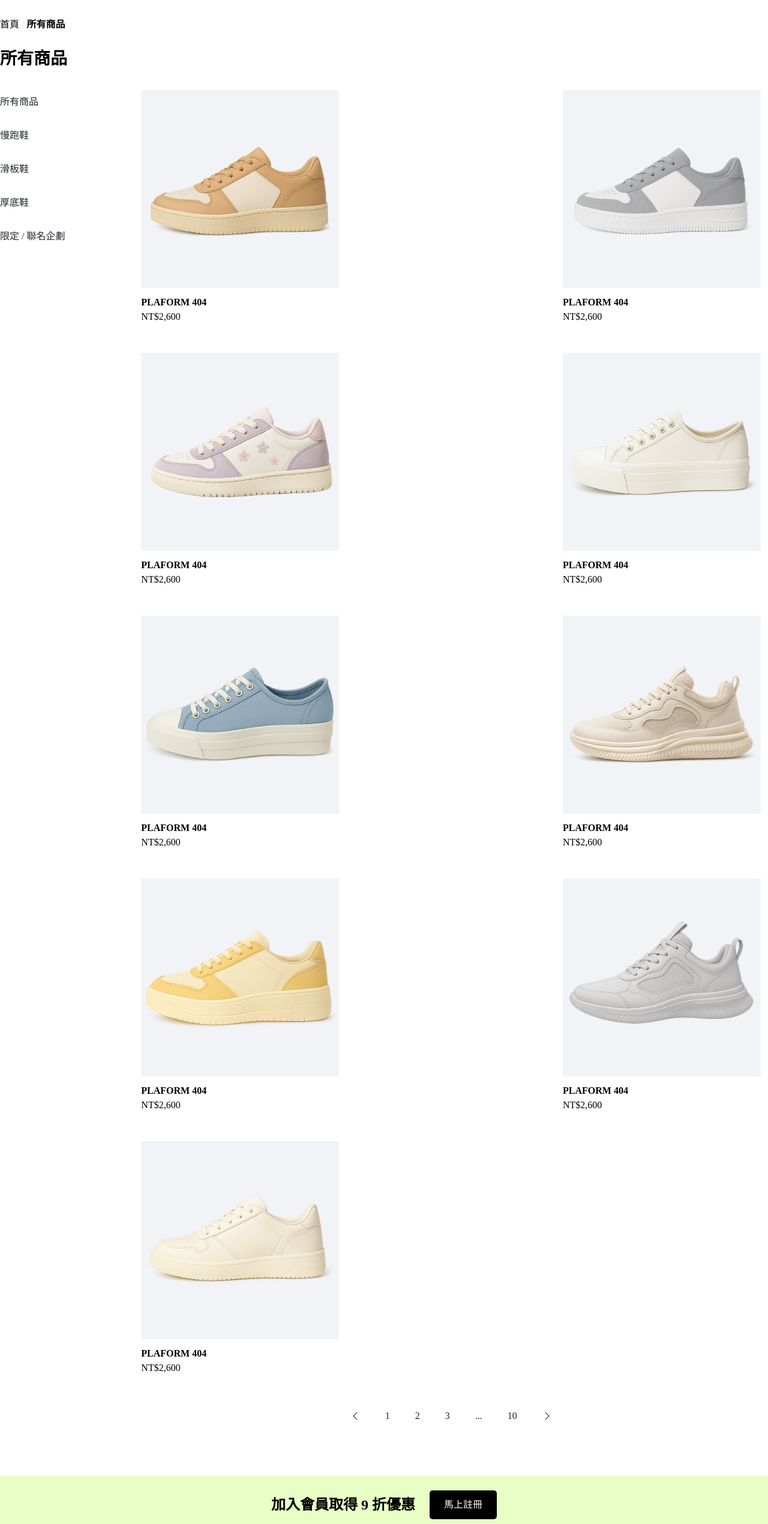
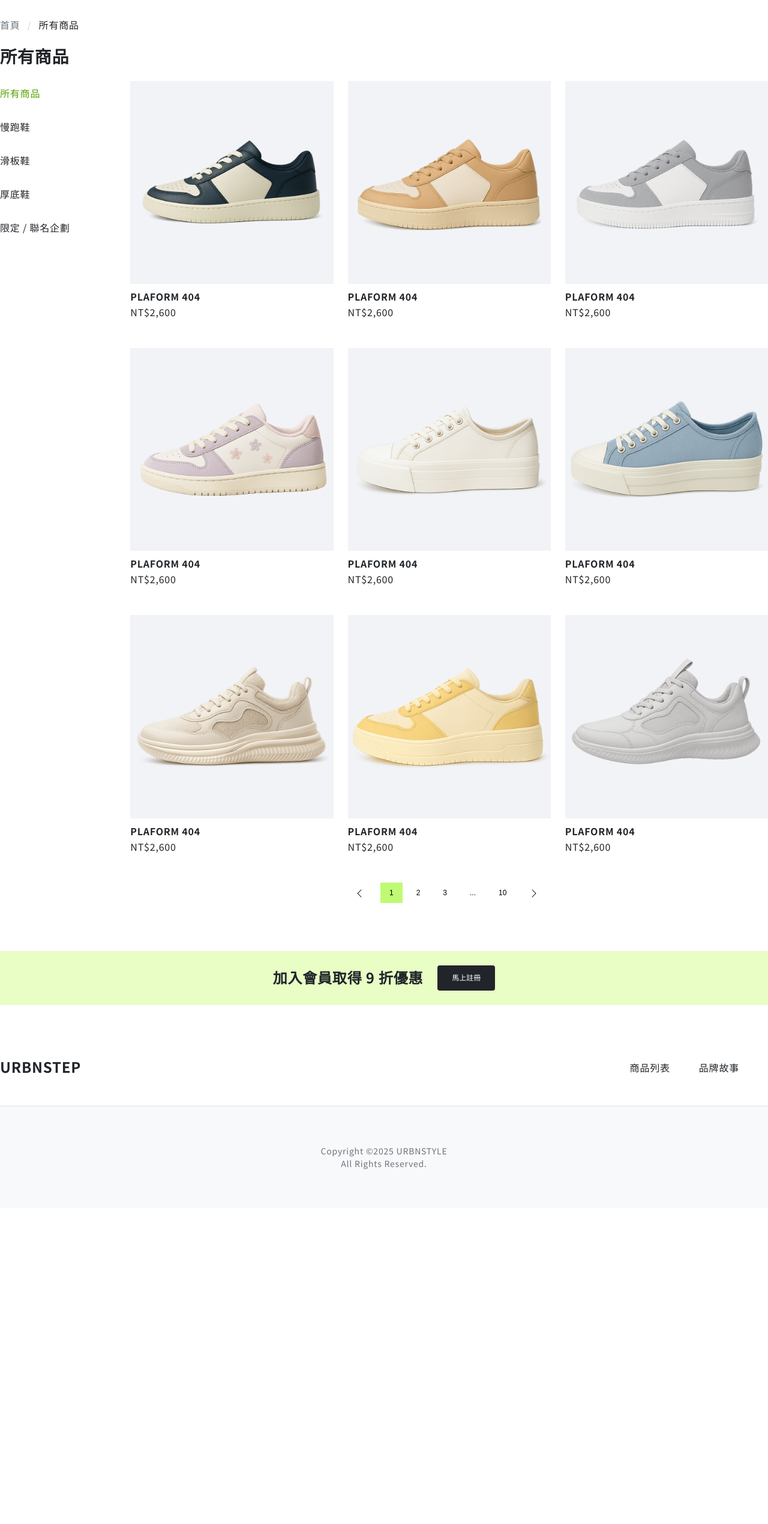
Before and after one commit to percyku/web-layout-training-task, a plain HTML site: page w2/index.html in a window 1280 px wide. Shown: the part 83-2623 px from the top of the page at 60% size. After the commit the page ends 2097 px from the top, so only its background shows below. Drawn offline with Linux system fonts and the light colour scheme.

Commit message:
revise W2 index.html

```diff
--- a/w1/style/all.css
+++ b/w1/style/all.css
@@ -5,7 +5,10 @@
   box-sizing: border-box;
 }
 body {
+  font-family: "Noto Sans TC", sans-serif;
   line-height: 1.5;
+  font-size: 16px;
+  letter-spacing: 0.05em;
 }
 
 h2,
@@ -13,9 +16,9 @@ h3 {
   line-height: 1.2;
 }
 
-p {
+/* p {
   line-height: 1.5;
-}
+} */
 
 .hero-section {
   background-image: url("../images/hero.png");
--- a/w2/index.html
+++ b/w2/index.html
@@ -6,154 +6,207 @@
     <title>W2 - 品牌產品列表頁</title>
     <link rel="stylesheet" href="./style/reset.css" />
     <link rel="stylesheet" href="./style/all.css" />
+    <link rel="stylesheet" href="./style/product.css" />
   </head>
   <body>
-    <div class="container">
-      <div class="nav d-flex align-items-center">
-        <h2 class="logo-text">URBNSTEP</h2>
-        <ul class="nav-list d-flex">
-          <li><a href="">商品列表</a></li>
-          <li><a href="">品牌故事</a></li>
+    <!--top nav-->
+    <nav
+      class="container py-16 d-flex align-items-center justify-content-between"
+    >
+      <h1 class="py-8 me-48 h4">URBNSTEP</h1>
+      <ul class="d-flex align-items-center">
+        <li class="me-48"><a href="" class="py-12">商品列表</a></li>
+        <li class="me-48"><a href="" class="py-12">品牌故事</a></li>
       </ul>
-        <a class="register-btn ml-auto" href="#">
+
+      <a class="p-12 ml-auto" href="#">
         <img src="./images/icons/person.svg" alt="" />
       </a>
+    </nav>
+
+    <main class="container py-32 mb-48">
+      <nav class="mb-24">
+        <ol class="d-flex">
+          <li class="breadcrumb-item">
+            <a href="index.html" class="breadcrumb-link">首頁</a>
+          </li>
+          <li class="breadcrumb-item">所有商品</li>
+        </ol>
+      </nav>
+      <h1 class="h3 mb-24">所有商品</h1>
+
+      <div class="row">
+        <!--category-->
+        <div class="col-2">
+          <nav>
+            <ul class="category">
+              <li class="mb-16"><a href="" class="py-8 active">所有商品</a></li>
+              <li class="mb-16"><a href="" class="py-8">慢跑鞋</a></li>
+              <li class="mb-16"><a href="" class="py-8">滑板鞋</a></li>
+              <li class="mb-16"><a href="" class="py-8">厚底鞋</a></li>
+              <li class="mb-16"><a href="" class="py-8">限定 / 聯名企劃</a></li>
+            </ul>
+          </nav>
         </div>
-      <div class="intro-position">
-        <p>
-          首頁 <span style="color: #dee2e6">/</span>
-          <span style="font-weight: 700">所有商品</span>
-        </p>
+
+        <!--product-list-->
+        <div class="col-10">
+          <div class="row">
+            <div class="col-4">
+              <a href="" class="mb-48">
+                <img src="./images/product.png" alt="product" class="mb-12" />
+                <h2 class="h6 mb-4">PLAFORM 404</h2>
+                <p>NT$2,600</p>
+              </a>
             </div>
-      <h2 class="intro-title">所有商品</h2>
-
-      <div class="main d-flex">
-        <div class="main-nav mr-auto">
-          <ul>
-            <li><a href="">所有商品</a></li>
-            <li><a href="">慢跑鞋</a></li>
-            <li><a href="">滑板鞋</a></li>
-            <li><a href="">厚底鞋</a></li>
-            <li><a href="">限定 / 聯名企劃</a></li>
-          </ul>
+            <div class="col-4">
+              <a href="" class="mb-48">
+                <img
+                  src="./images/product-1.png"
+                  alt="product-1"
+                  class="mb-12"
+                />
+                <h2 class="h6 mb-4">PLAFORM 404</h2>
+                <p>NT$2,600</p>
+              </a>
             </div>
-        <div class="main-content">
-          <div class="sale-list d-flex flex-wrap justify-content-between">
-            <div class="sale-col">
-              <div class="sale">
-                <img src="./images/product-1.png" alt="product-1" />
-                <h3>PLAFORM 404</h3>
+            <div class="col-4">
+              <a href="" class="mb-48">
+                <img
+                  src="./images/product-2.png"
+                  alt="product-2"
+                  class="mb-12"
+                />
+                <h2 class="h6 mb-4">PLAFORM 404</h2>
                 <p>NT$2,600</p>
+              </a>
+            </div>
+            <div class="col-4">
+              <a href="" class="mb-48">
+                <img
+                  src="./images/product-3.png"
+                  alt="product-3"
+                  class="mb-12"
+                />
+                <h2 class="h6 mb-4">PLAFORM 404</h2>
+                <p>NT$2,600</p>
+              </a>
+            </div>
+            <div class="col-4">
+              <a href="" class="mb-48">
+                <img
+                  src="./images/product-4.png"
+                  alt="product-4"
+                  class="mb-12"
+                />
+                <h2 class="h6 mb-4">PLAFORM 404</h2>
+                <p>NT$2,600</p>
+              </a>
+            </div>
+            <div class="col-4">
+              <a href="" class="mb-48">
+                <img
+                  src="./images/product-5.png"
+                  alt="product-5"
+                  class="mb-12"
+                />
+                <h2 class="h6 mb-4">PLAFORM 404</h2>
+                <p>NT$2,600</p>
+              </a>
+            </div>
+            <div class="col-4">
+              <a href="" class="mb-48">
+                <img
+                  src="./images/product-6.png"
+                  alt="product-6"
+                  class="mb-12"
+                />
+                <h2 class="h6 mb-4">PLAFORM 404</h2>
+                <p>NT$2,600</p>
+              </a>
+            </div>
+            <div class="col-4">
+              <a href="" class="mb-48">
+                <img
+                  src="./images/product-7.png"
+                  alt="product-7"
+                  class="mb-12"
+                />
+                <h2 class="h6 mb-4">PLAFORM 404</h2>
+                <p>NT$2,600</p>
+              </a>
+            </div>
+            <div class="col-4">
+              <a href="" class="mb-48">
+                <img
+                  src="./images/product-8.png"
+                  alt="product-8"
+                  class="mb-12"
+                />
+                <h2 class="h6 mb-4">PLAFORM 404</h2>
+                <p>NT$2,600</p>
+              </a>
             </div>
           </div>
-
-            <div class="sale-col">
-              <div class="sale">
-                <img src="./images/product-2.png" alt="product-2" />
-                <h3>PLAFORM 404</h3>
-                <p>NT$2,600</p>
-              </div>
-            </div>
-
-            <div class="sale-col">
-              <div class="sale">
-                <img src="./images/product-3.png" alt="product-3" />
-                <h3>PLAFORM 404</h3>
-                <p>NT$2,600</p>
-              </div>
-            </div>
-            <div class="sale-col">
-              <div class="sale">
-                <img src="./images/product-4.png" alt="product-4" />
-                <h3>PLAFORM 404</h3>
-                <p>NT$2,600</p>
-              </div>
-            </div>
-            <div class="sale-col">
-              <div class="sale">
-                <img src="./images/product-5.png" alt="product-5" />
-                <h3>PLAFORM 404</h3>
-                <p>NT$2,600</p>
-              </div>
-            </div>
-            <div class="sale-col">
-              <div class="sale">
-                <img src="./images/product-6.png" alt="product-6" />
-                <h3>PLAFORM 404</h3>
-                <p>NT$2,600</p>
-              </div>
-            </div>
-
-            <div class="sale-col">
-              <div class="sale">
-                <img src="./images/product-7.png" alt="product-7" />
-                <h3>PLAFORM 404</h3>
-                <p>NT$2,600</p>
-              </div>
-            </div>
-            <div class="sale-col">
-              <div class="sale">
-                <img src="./images/product-8.png" alt="product-8" />
-                <h3>PLAFORM 404</h3>
-                <p>NT$2,600</p>
-              </div>
-            </div>
-            <div class="sale-col">
-              <div class="sale">
-                <img src="./images/product-9.png" alt="product-9" />
-                <h3>PLAFORM 404</h3>
-                <p>NT$2,600</p>
-              </div>
-            </div>
-          </div>
-
-          <div class="link-list">
           <ul class="d-flex justify-content-center align-items-center">
-              <li>
-                <a href="#" class="chevron"
-                  ><img
-                    src="./images/icons/chevron-left.svg"
-                    alt="chevron-left"
-                /></a>
+            <li class="me-12 page-item">
+              <button href="#" class="btn" disabled>
+                <img src="./images/icons/chevron-left.svg" alt="chevron-left" />
+              </button>
             </li>
-              <li><a href="#">1</a></li>
-              <li><a href="#">2</a></li>
-              <li><a href="#">3</a></li>
-              <li><a href="#">...</a></li>
-              <li><a href="#">10</a></li>
-              <li>
-                <a href="#" class="chevron"
-                  ><img
+            <li class="me-8 page-item">
+              <button type="button" class="btn active">1</button>
+            </li>
+            <li class="me-8 page-item">
+              <button type="button" class="btn">2</button>
+            </li>
+            <li class="me-8 page-item">
+              <button type="button" class="btn">3</button>
+            </li>
+            <li class="me-8 page-item">
+              <button type="button" class="btn">...</button>
+            </li>
+            <li class="me-8 page-item">
+              <button type="button" class="btn">10</button>
+            </li>
+            <li class="me-8 page-item">
+              <button href="#" class="btn">
+                <img
                   src="./images/icons/chevron-right.svg"
                   alt="chevron-right"
-                /></a>
+                />
+              </button>
             </li>
           </ul>
         </div>
       </div>
-      </div>
+    </main>
+
+    <!--register-->
+    <div
+      class="bg-primary-200 d-flex justify-content-center align-items-center py-24 mb-64"
+    >
+      <p class="h4 me-24">加入會員取得 9 折優惠</p>
+      <button type="button" class="btn btn-dark">馬上註冊</button>
     </div>
 
-    <div class="register d-flex justify-content-center align-items-center">
-      <h2>加入會員取得 9 折優惠</h2>
-      <a href="#">馬上註冊</a>
-    </div>
-    <div class="container">
-      <div class="nav d-flex align-items-center">
-        <h2 class="logo-text">URBNSTEP</h2>
-        <ul class="nav-list d-flex ml-auto">
-          <li><a href="">商品列表</a></li>
-          <li><a href="">品牌故事</a></li>
+    <!--bottom nav-->
+    <nav
+      class="container py-16 d-flex align-items-center justify-content-between mb-24"
+    >
+      <h1 class="py-8 me-48 h4">URBNSTEP</h1>
+      <ul class="d-flex align-items-center ml-auto">
+        <li class="me-48"><a href="" class="py-12">商品列表</a></li>
+        <li class="me-48"><a href="" class="py-12">品牌故事</a></li>
       </ul>
-      </div>
+    </nav>
 
-      <div class="footer">
-        <hr />
-        <div class="text">
+    <!--footer-->
+    <footer class="bg-neutral-100">
+      <div class="container py-64 text-sm footer section-lined-top">
         <p>Copyright ©2025 URBNSTYLE</p>
         <p>All Rights Reserved.</p>
       </div>
-      </div>
-    </div>
+    </footer>
   </body>
 </html>
--- /dev/null
+++ b/w2/style/product.css
@@ -0,0 +1,39 @@
+.breadcrumb-item + .breadcrumb-item::before {
+  content: "/";
+  padding: 0 12px;
+  color: var(--neutral-300);
+  font-weight: 700;
+}
+
+.breadcrumb-item {
+  /* display: flex; */
+  font-weight: 500;
+}
+
+.breadcrumb-link {
+  color: var(--neutral-600);
+}
+
+.category .active {
+  color: var(--primary-400);
+}
+
+.category a:hover {
+  color: var(--primary-400);
+}
+
+.page-item .btn {
+  padding: 8px 15px;
+  border-radius: 0;
+  font-weight: 400;
+}
+
+.page-item .active {
+  background-color: var(--primary-300);
+  font-weight: 500;
+}
+
+/* .page-item :hover {
+  background-color: var(--primary-300);
+  font-weight: 500;
+} */
```
Also changed, not shown: w2/product-detail.html (+34 -24 lines), w2/style/all.css. Lines whose indentation alone changed are shown as unchanged.
